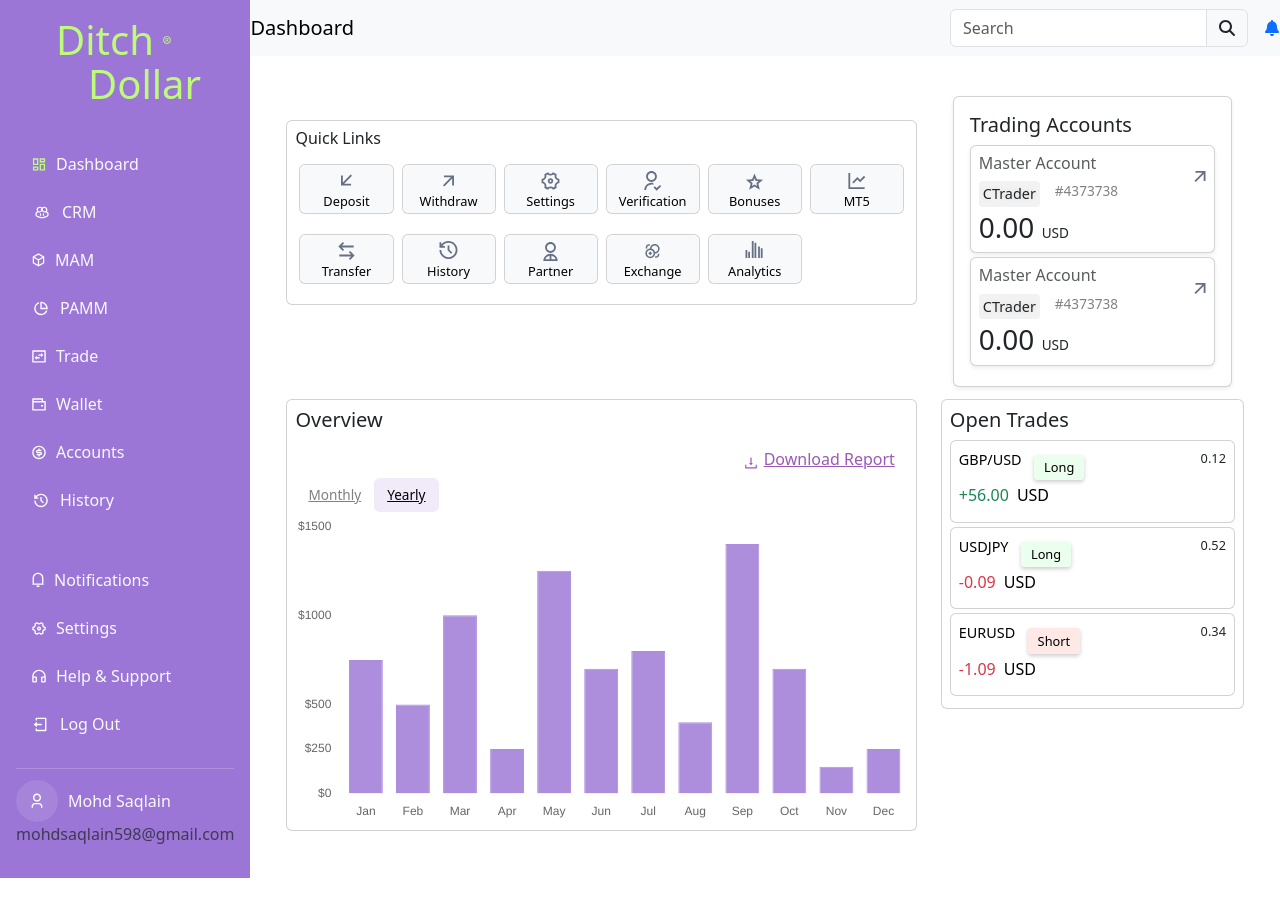
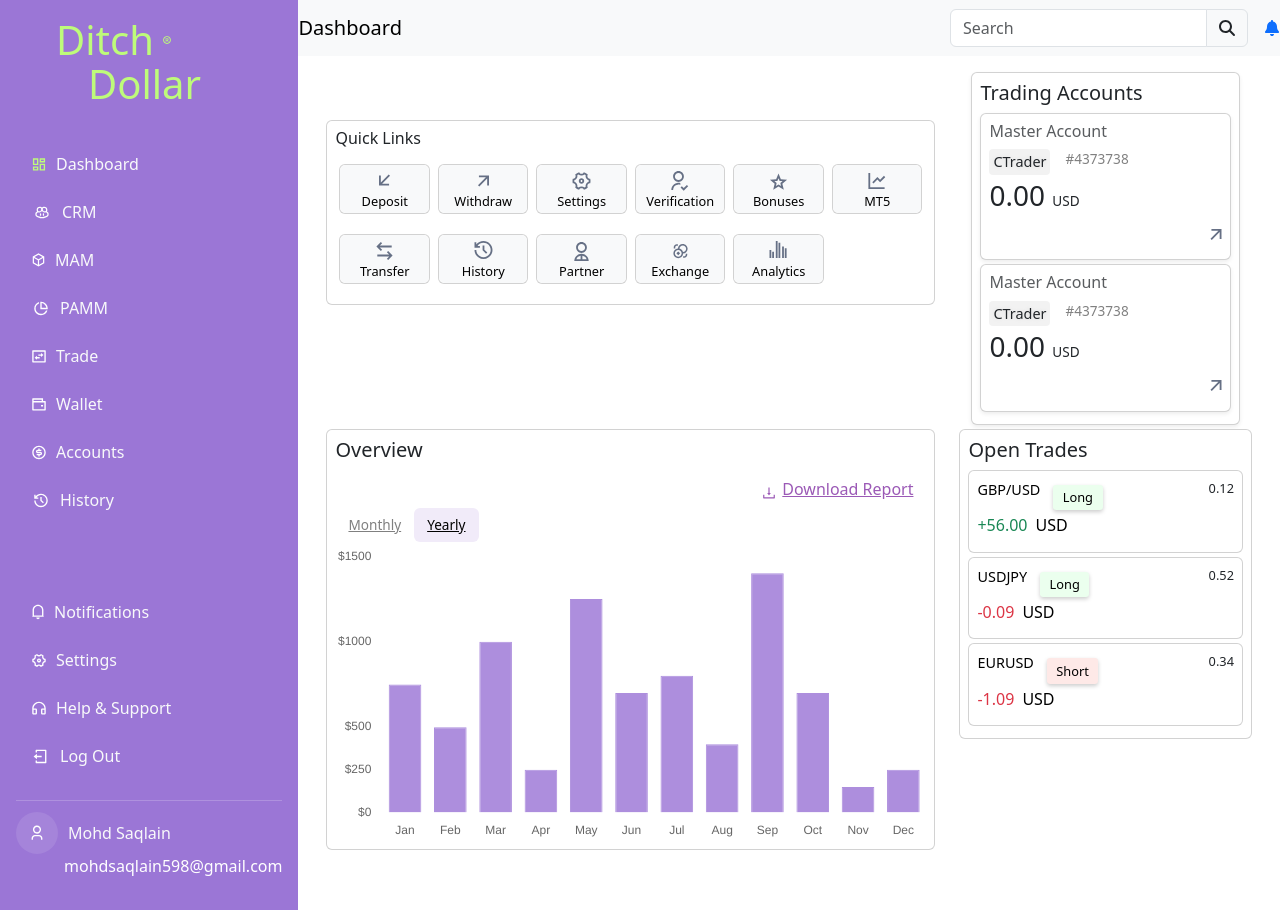
Before and after one commit to Saikysidd/testprojectformat, a React (Create React App) app in the folder my-app/: page / in a window 1280 px wide. Before the commit the page ends 878 px from the top, so only its background shows below. Built offline with nearby package versions, Linux system fonts and the light colour scheme.

Commit message:
modified Dashboard

```diff
--- a/my-app/src/Dashboard/Dashboard.js
+++ b/my-app/src/Dashboard/Dashboard.js
@@ -8,20 +8,20 @@
 
 const Dashboard = () => {
   return (
-    <Container fluid className="px-4">
-      <Row className="mb-3">
-        <Col lg={8} md={12} sm={12} className="mb-3">
+    <Container fluid className="px-2">
+      <Row className="mt-1">
+        <Col lg={8} md={12} sm={12} className="mt-0">
           <QuickLinks />
         </Col>
-        <Col lg={4} md={12} sm={12} className="mb-3">
+        <Col lg={4} md={12} sm={12} className="  mt-0">
           <TradingAccounts />
         </Col>
       </Row>
       <Row>
-        <Col lg={8} md={12} sm={12} className="mb-3">
+        <Col lg={8} md={12} sm={12} className="  mt-0">
           <Overview />
         </Col>
-        <Col lg={4} md={12} sm={12} className="mb-3">
+        <Col lg={4} md={12} sm={12} className=" mt-0">
           <OpenTrades />
         </Col>
       </Row>
--- a/my-app/src/Pages/TradingAccounts.js
+++ b/my-app/src/Pages/TradingAccounts.js
@@ -28,12 +28,12 @@
   );
 
   return (
-    <Container className="mt-4">
-      <Card className="p-3 shadow-sm">
+    <Container className="mt-0">
+    <Card className="p-2 shadow-sm">
       <h5 className='d-flex justify-content-start'>Trading Accounts</h5>
       {accountDetails.map((account, index) => (
         <Card key={index} className="mb-3 shadow-sm">
-            <Card.Body className="d-flex justify-content-start align-items-start">
+          <Card.Body className="d-flex flex-column">
             <div className="flex-grow-1">
               <h6 className="text-muted d-flex justify-content-start">{account.accountType}</h6>
               <p className="mb-1" style={{ fontSize: '0.9rem', display: 'flex', alignItems: 'start' }}>
@@ -54,8 +54,8 @@
               </h3>
             </div>
 
-              <div>
-              <ExternalLink size={20} />
+            <div className="mt-auto ms-auto">
+              <ExternalLink size={30} />
             </div>
 
           </Card.Body>
@@ -64,6 +64,9 @@
       ))}
     </Card>
   </Container>
+
+
+
   );
 };
 
--- a/my-app/src/Sidebar/Sidebar.js
+++ b/my-app/src/Sidebar/Sidebar.js
@@ -154,7 +154,7 @@
             </Link>
           </li>
         </ul>
-        <div className="bg-purple mt-auto p-3">
+        <div className="bg-purple mt-auto p-3 pt-5">
           <ul className="nav flex-column">
             <li className="nav-item mb-2">
               <Link to="/notifications" className="nav-link text-light">
@@ -185,7 +185,7 @@
 
   Mohd Saqlain
 </div>
-          <p className="bg-purple nav-link text-light text-muted text-center">mohdsaqlain598@gmail.com</p>
+          <p className=" nav-link text-white text-center ms-5">mohdsaqlain598@gmail.com</p>
         </div>
       </div>
     </>
```
Lines whose indentation alone changed are shown as unchanged.
